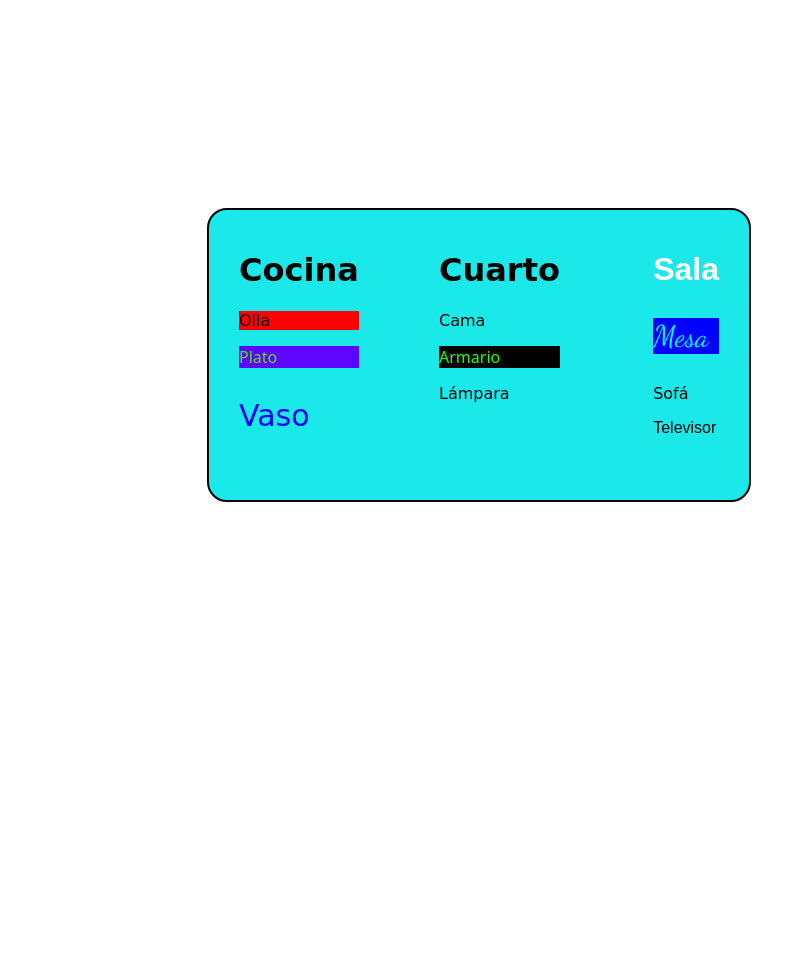
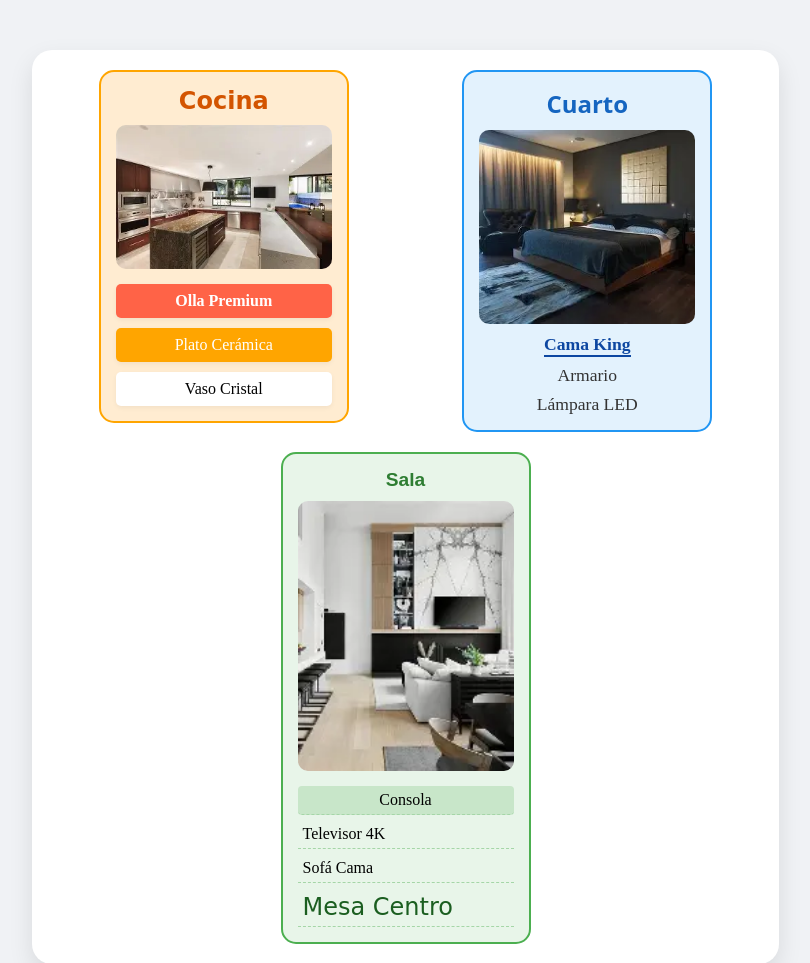
Before and after one commit to MaximontiX/Metodologia-BEM-D, a plain HTML site: page index.html in a window 1280 px wide. Shown: the whole page, without its empty margins (193-1003 px from the left). Before the commit the page ends 800 px from the top, so only its background shows below. Drawn offline with Linux system fonts and the light colour scheme; a web font is replaced by a local one.

Commit message:
1. Se crea nueva rama main y flexbox ya que se trabajo en la rama master, 2. se anade nuevas etiquetas en html agregando imagenes y clases para realizar un css mas especifico, 3. se ingresa modelo flexbox comentando lo realizado por mi persona fermin, donde colcolo en comentarios cada momento realizado

```diff
--- a/index.html
+++ b/index.html
@@ -1,35 +1,49 @@
 <!DOCTYPE html>
-<html lang="en">
+<html lang="es">
 <head>
     <meta charset="UTF-8">
     <meta name="viewport" content="width=device-width, initial-scale=1.0">
-    <title>BEM-D</title>
+    <title>Casa Flexbox BEM</title>
     <link rel="stylesheet" href="styles.css">
-</head>
+    </head>
 <body>
-<main>
-    <div class="house">
-    <div class="kitchen">
-        <h1 class="kitchen_item kitchen--t">Cocina</h1>
-        <p class="kitchen_item kitchen--1">Olla</p>
-        <p class="kitchen_item kitchen--2">Plato</p>
-        <p class="kitchen_item kitchen--3">Vaso</p>
-    </div>
 
-    <div class="room">
-        <h1 class="room_item room--t">Cuarto</h1>
-        <p class="room_item room--1">Cama</p>
-        <p class="room_item room--2">Armario</p>
-        <p class="room_item room--3">Lámpara</p>
-    </div>
+    <main class="main-container">
+        <section class="house">
 
-    <div class="living">
-        <h1 class="Living_item living--t">Sala</h1>
-        <p class="living_item living--1">Mesa</p>
-        <p class="living_item living--2">Sofá</p>
-        <p class="living_item living--3">Televisor</p>
-    </div>
-</div>
-</main>
+            <article class="kitchen">
+                <h2 class="kitchen__title">Cocina</h2>
+                <img src="galeria/cocina.jpg" alt="Foto de cocina" class="kitchen__img">
+                <div class="kitchen__list">
+                    <p class="kitchen__item kitchen__item--primary">Olla Premium</p>
+                    <p class="kitchen__item kitchen__item--secondary">Plato Cerámica</p>
+                    <p class="kitchen__item">Vaso Cristal</p>
+                </div>
+            </article>
+
+            <article class="room">
+                <h2 class="room__title">Cuarto</h2>
+                <img src="galeria/cuarto.jpg" alt="Foto de cuarto" class="room__img">
+                <div class="room__list">
+                    <p class="room__item room__item--highlight">Cama King</p>
+                    <p class="room__item">Armario</p>
+                    <p class="room__item">Lámpara LED</p>
+                </div>
+            </article>
+
+            <article class="living">
+                <h2 class="living__title">Sala</h2>
+                <img src="galeria/sala.jpg" alt="Foto de sala" class="living__img">
+                <div class="living__list">
+                    <p class="living__item living__item--fancy">Mesa Centro</p>
+                    <p class="living__item">Sofá Cama</p>
+                    <p class="living__item">Televisor 4K</p>
+                    <p class="living__item living__item--extra">Consola</p>
+                </div>
+            </article>
+
+        </section>
+    </main>
+
 </body>
 </html>
--- a/kitchen.css
+++ b/kitchen.css
@@ -1,22 +1,49 @@
 .kitchen {
-    display: block;
-    position: absolute;
-    left: 30px;
+    background-color: #ffecd1;
+    border: 2px solid #ffa500;
+    border-radius: 15px;
+    padding: 15px;
+    width: 250px;
+    display: flex; /* Fermin:Convertimos la tarjeta de cocina en un contenedor flexible */
+    flex-direction: column; /* Fermin: Organizamos los elementos (título, imagen, lista) en una columna vertical */
+    align-items: center; /* Fermin: Centramos los elementos horizontalmente dentro de la tarjeta */
 }
 
-.kitchen--1 {
-    background-color: rgb(255, 0, 0);
-    font-family: "Momo Signature", cursive;
+.kitchen__title {
+    font-family: "Playwrite MX Guides", cursive;
+    color: #d35400;
+    margin-bottom: 10px;
 }
 
-
-.kitchen--2{
-    font-family: "Rubik 80s Fade", system-ui;
-     color: rgb(89, 230, 8);
-     background-color: rgb(93, 6, 255);
+.kitchen__img {
+    border-radius: 10px;
+    margin-bottom: 15px;
+    width: 100%;
+    object-fit: cover;
 }
 
-.kitchen--3 {
-    font-size: 30px;
-    color: blue;
+.kitchen__list {
+        display: flex;     /* Fermin: Hacemos que la lista interna también sea flexible para controlar sus items */
+    width: 100%;
+    flex-direction: column;
+    gap: 10px; /* Fermin: Espacio entre los items de la lista */
 }
+
+.kitchen__item {
+    background-color: white;
+    padding: 8px;
+    text-align: center;
+    border-radius: 5px;
+    box-shadow: 0 2px 5px rgba(0,0,0,0.05);
+}
+
+.kitchen__item--primary {
+    background-color: #ff6347;
+    color: white;
+    font-weight: bold;
+}
+
+.kitchen__item--secondary {
+    background-color: #ffa500;
+    color: white;
+}
--- a/living.css
+++ b/living.css
@@ -1,24 +1,46 @@
 .living {
-    display: block;
-    position: absolute;
-    right: 30px;
+    background-color: #e8f5e9;
+    border: 2px solid #4caf50;
+    border-radius: 15px;
+    padding: 15px;
+    width: 250px;
+    display: flex;     /* Fermin: Contenedor flexible para la sala */
+    flex-direction: column;     /* Fermin: Direccion vertical (columna) */
 }
 
-
-.living--t {
-    color: rgb(255, 255, 255);
+.living__title {
     font-family: "Sixtyfour", sans-serif;
+    color: #2e7d32;
+    text-align: center;
+    font-size: 1.2rem;
+    margin-bottom: 10px;
 }
 
-
-.living--3 {
-    font-family: "Noto Sans Syriac Western", sans-serif;
+.living__img {
+    border-radius: 10px;
+    width: 100%;
+    margin-bottom: 15px;
 }
 
+.living__list {
+    display: flex;
+    flex-direction: column-reverse;     /* Fermin; Esto hara que el último elemento del HTML aparezca primero visualmente */
+    gap: 5px;
+}
 
-.living--1 {
+.living__item {
+    padding: 5px;
+    border-bottom: 1px dashed #a5d6a7;
+}
+
+.living__item--fancy {
     font-family: "Dancing Script", cursive;
-    font-size: 30px;
-    color: aqua;
-    background-color: blue;
+    font-size: 1.5rem;
+    color: #1b5e20;
 }
+
+.living__item--extra {
+    background-color: #c8e6c9;
+    border-radius: 4px;
+    text-align: center;
+}
--- a/room.css
+++ b/room.css
@@ -1,11 +1,42 @@
 .room {
-    display: block;
-    position: absolute;
-    left: 230px;
+    background-color: #e3f2fd;
+    border: 2px solid #2196f3;
+    border-radius: 15px;
+    padding: 15px;
+    width: 250px;
+
+
+    display: flex; /*Fermin: Activa flexbox para controlar el layout interno del cuarto */
+    flex-direction: column;     /*Fermin: Asegura que el título, imagen y contenido vayan uno debajo del otro */
+    justify-content: space-between;   /* Fermin: Distribuye el espacio disponible entre los elementos equitativamente */
 }
 
-.room--2 {
-     font-family: "Rubik 80s Fade", system-ui;
-     color: rgb(42, 252, 0);
-     background-color: black;
+.room__title {
+    font-family: "Rubik 80s Fade", system-ui;
+    color: #1565c0;
+    text-align: center;
 }
+
+.room__img {
+    border-radius: 10px;
+    margin: 10px 0;
+    width: 100%;
+}
+
+.room__list {
+    display: flex;
+    flex-direction: column;
+    align-items: center;      /*Fermin: Alinea los textos al centro */
+    gap: 8px;
+}
+
+.room__item {
+    font-size: 1.1rem;
+    color: #333;
+}
+
+.room__item--highlight {
+    font-weight: bold;
+    color: #0d47a1;
+    border-bottom: 2px solid #0d47a1;
+}
--- a/styles.css
+++ b/styles.css
@@ -1,19 +1,33 @@
+@import url(kitchen.css);
+@import url(room.css);
+@import url(living.css);
+@import url(galeria/);
 
-@import url('https://fonts.googleapis.com/css2?family=Dancing+Script:wght@400..700&family=Momo+Signature&family=Noto+Sans+JP:wght@100..900&family=Noto+Sans+Syriac+Western:wght@100..900&family=Playwrite+MX+Guides&family=Rubik+80s+Fade&family=Sixtyfour&display=swap');
-@import url(kitchen.css);@import url(room.css);@import url(living.css);
+* {
+    box-sizing: border-box; /* Fermin: Asegura que el padding no aumente el tamaño total */
+    margin: 0;
+    padding: 0;
+}
+
+body {
+    display: flex; /*Fermin: Usamos Flexbox en el body para centrar todo en la pantalla */
+    justify-content: center;      /* Centra el contenido horizontalmente */
+    background-color: #f0f2f5;
+    min-height: 100vh;     /* Fermin: Centra verticalmente si hay altura definida, aquí es para asegurar margen */
+    padding-top: 50px;
+}
 
 .house {
-    border: 2px solid black;
+    background-color: rgb(255, 255, 255);
+    border-radius: 20px;
     padding: 20px;
-    height: 250px;
-    background-color: rgb(27, 233, 233);
-    border-radius: 20px;
-    width: 500px;
-    display: flex;
-    position: absolute;
-    left: 400px;
-    margin-top: 200px;
-
-    font-family: "Playwrite MX Guides", cursive;
-
+    width: 90%;
+    max-width: 1000px;
+    box-shadow: 0 10px 25px rgba(0,0,0,0.1);
+    display: flex;    /* Fermin: Activa Flexbox para que las habitaciones se coloquen una al lado de la otra */
+    flex-direction: row;    /* Fermin: Define que los hijos (habitaciones) se organicen en fila (horizontal) */
+    justify-content: space-around;/*Fermin: Distribuye el espacio sobrante alrededor de las habitaciones para que no peguen */
+    align-items: flex-start;/*Fermin: Alinea las habitaciones verticalmente al inicio del contenedor */
+    flex-wrap: wrap;/*Fermin: Permite que si la pantalla es muy chica, las habitaciones bajen a la siguiente línea */
+    gap: 20px;
 }
```
Also changed, not shown: galeria/cocina.jpg (added), galeria/cuarto.jpg (added), galeria/sala.jpg (added).
